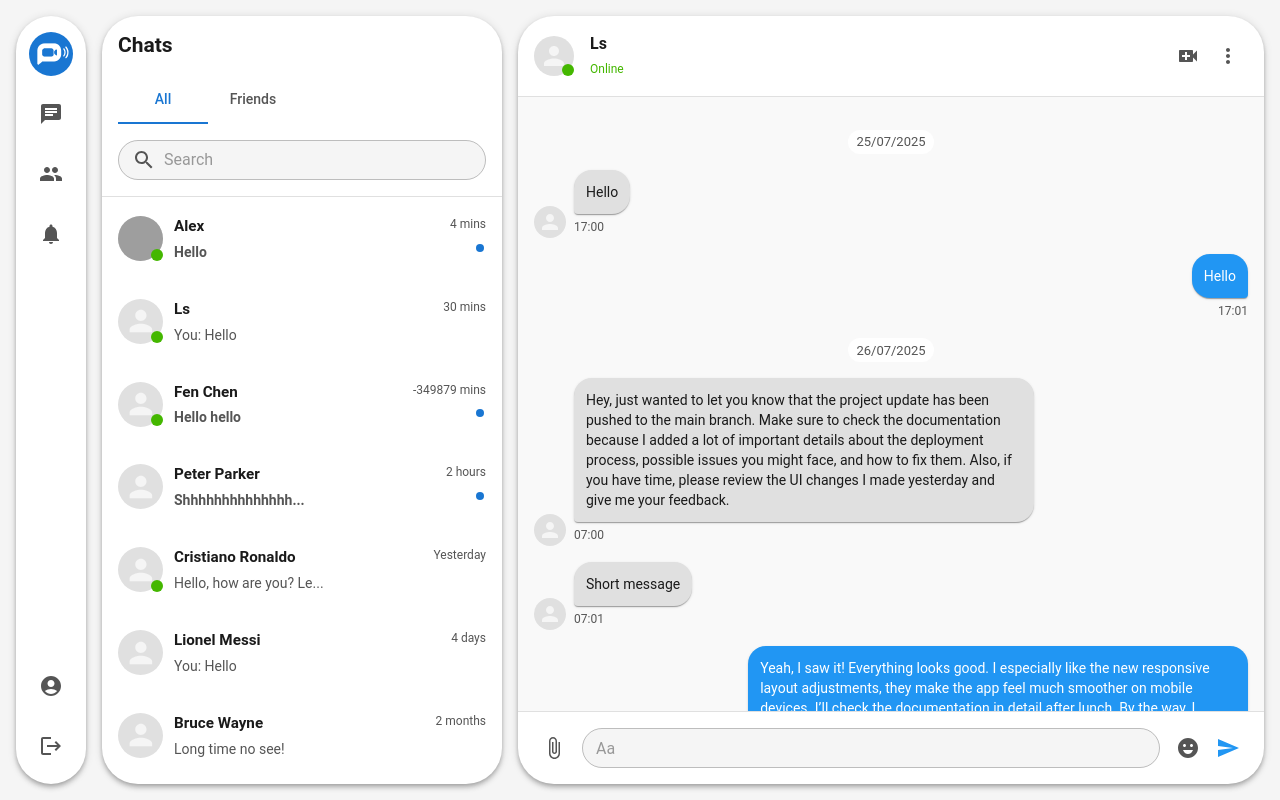
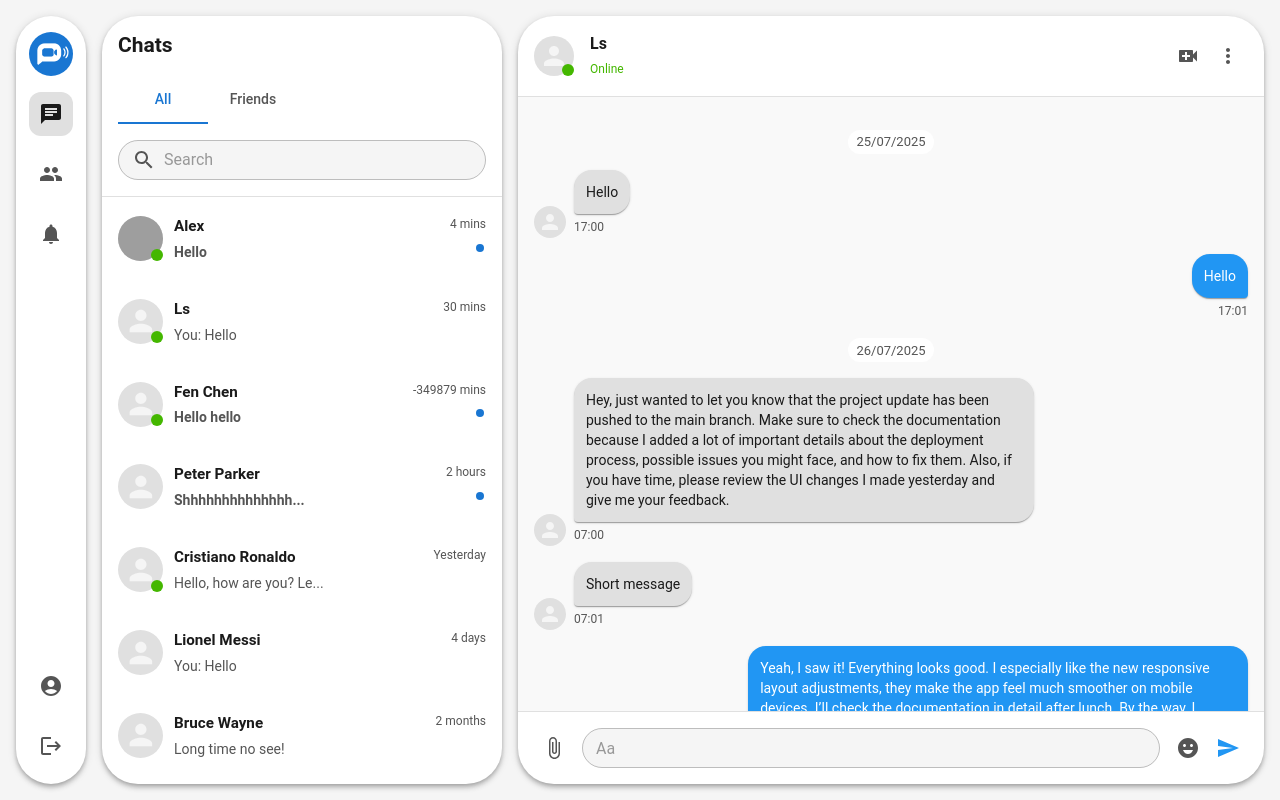
Before and after one commit to nguyenhbtrung/chat-app-frontend, a React (Vite) app: page / in a window 1280 px wide. Built offline with nearby package versions, Linux system fonts and the light colour scheme; grey boxes are pictures that could not be loaded; what chat-app-zod-schema would draw is missing.

Commit message:
modify route and navigation

```diff
--- a/src/components/common/NavigationSidebar.jsx
+++ b/src/components/common/NavigationSidebar.jsx
@@ -79,7 +79,7 @@ const NavigationSidebar = () => {
                 <Tooltip title={t('tooltip.chats')} placement="right">
                     <IconButton
                         onClick={() => navigate(`/${otherUserId || ''}`)}
-                        sx={getIconButtonSx(location.pathname === `/${otherUserId}` || isSelected('/friends'))}
+                        sx={getIconButtonSx(location.pathname === '/' || location.pathname === `/${otherUserId}` || isSelected('/friends'))}
                     >
                         <Chat />
                     </IconButton>
@@ -96,7 +96,7 @@ const NavigationSidebar = () => {
 
                 <Tooltip title={t('tooltip.notifications')} placement="right">
                     <IconButton
-                        onClick={() => navigate(`/notifications/${otherUserId}`)}
+                        onClick={() => navigate(`/notifications/${otherUserId || ''}`)}
                         sx={getIconButtonSx(isSelected('/notifications'))}
                     >
                         <Notifications />
--- a/src/routes/AppRoutes.jsx
+++ b/src/routes/AppRoutes.jsx
@@ -11,6 +11,7 @@ export default function AppRoutes() {
         <Routes>
             <Route path="/" element={<MainLayout />}>
                 <Route index element={<Chats />} />
+                <Route path='friends' element={<Chats tab={1} />} />
                 <Route path="addFriends" element={<div>Friends</div>} />
                 <Route path="notifications" element={<div>notifications</div>} />
                 <Route path=':otherUserId' element={<Chats />} />
```
